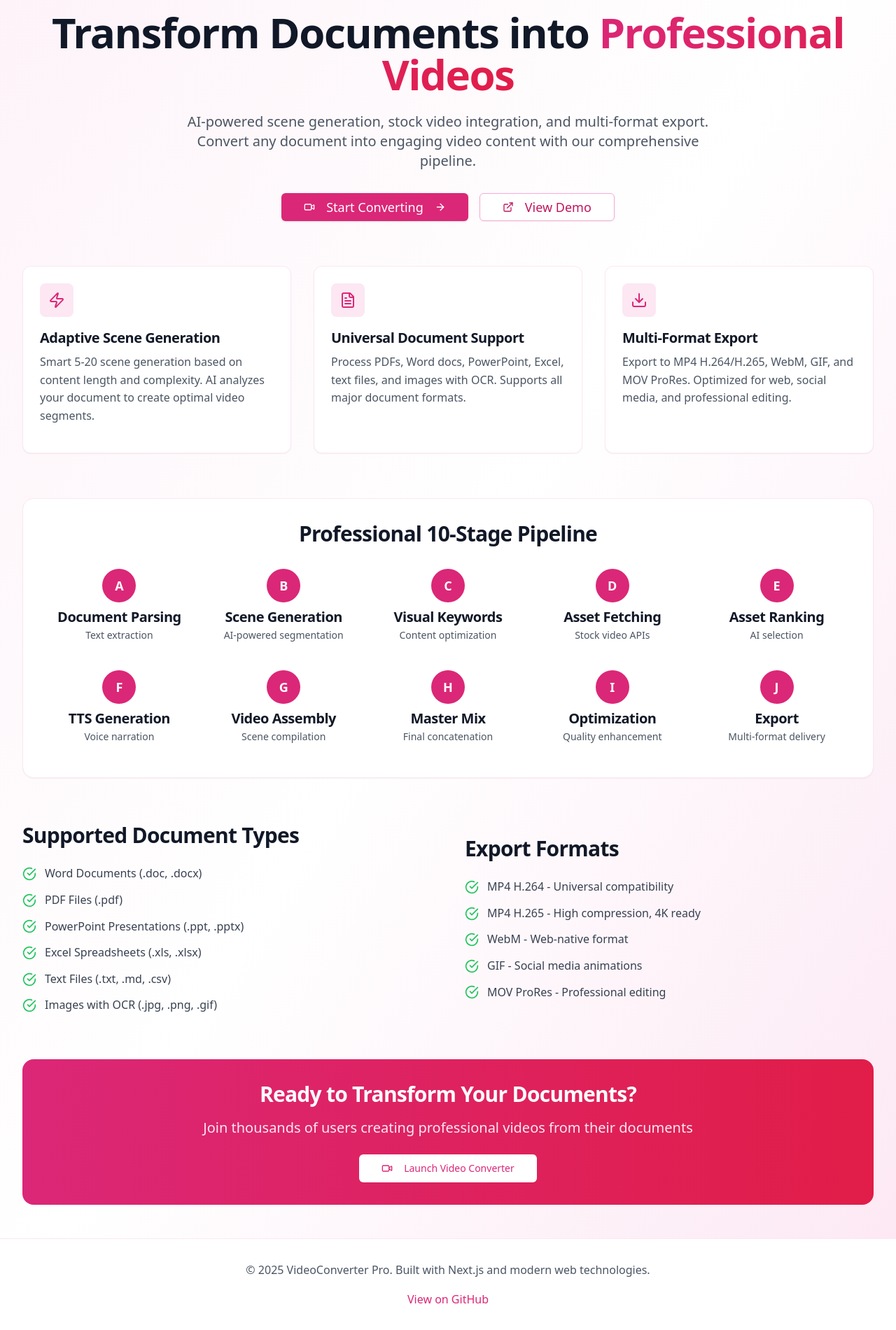
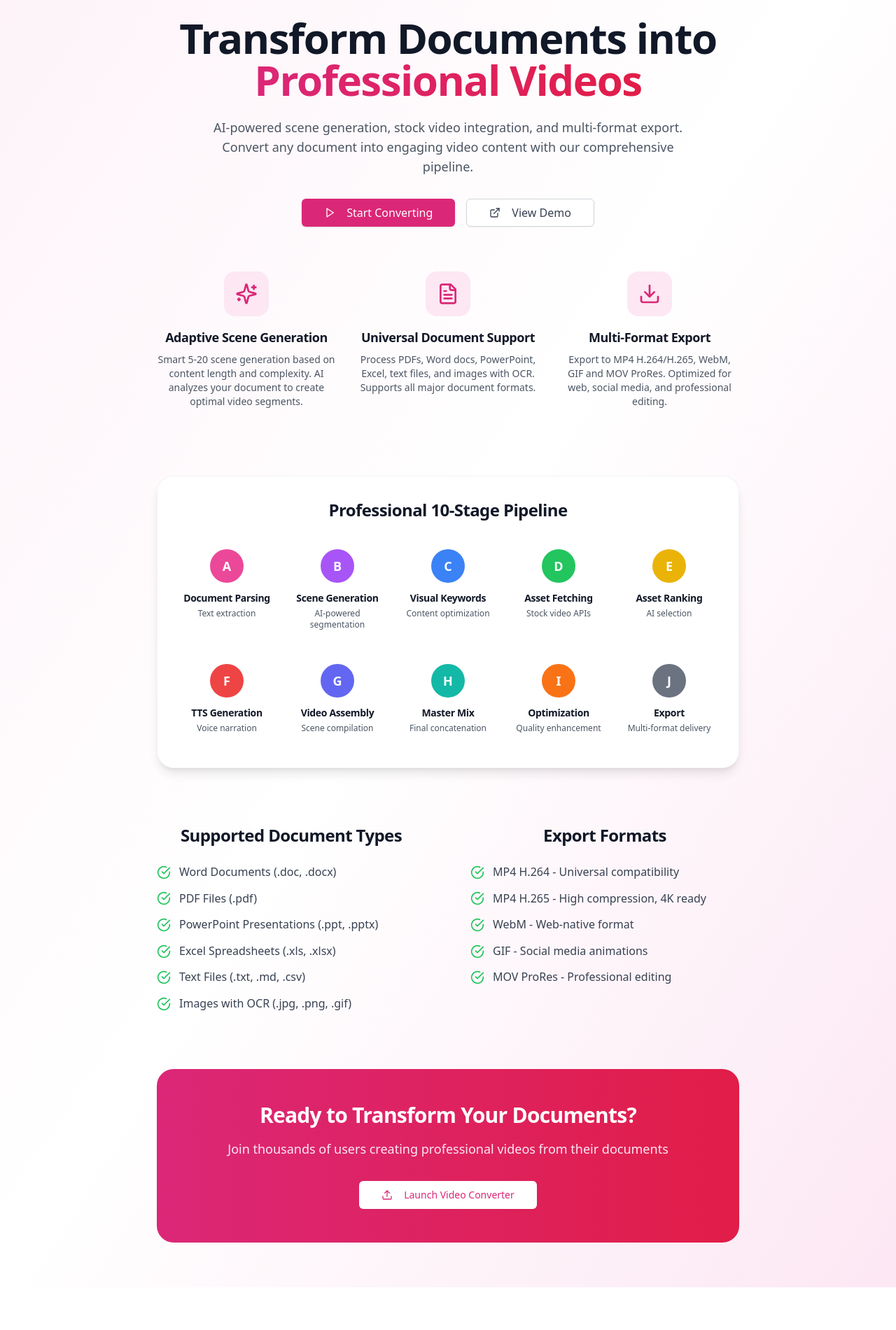
Before and after one commit to Adarsh380/Video_conversion-, a Next.js app: page / in a window 1280 px wide. Shown: the part 157-2058 px from the top of the page at 70% size. After the commit the page ends 1997 px from the top, so only its background shows below. Built offline with nearby package versions, Linux system fonts and the light colour scheme.

Commit message:
UI: slim header on index, header/nav updates and CSS tweaks; updated video-converter styling

```diff
--- a/app/page.tsx
+++ b/app/page.tsx
@@ -1,7 +1,7 @@
 "use client";
 
 import { Button } from "@/components/ui/button";
-import { Video, ExternalLink, Sparkles, Zap, FileText, Download, ArrowRight, Play, CheckCircle } from "lucide-react";
+import { Video, ExternalLink, FileText, Download, ArrowRight, Play, CheckCircle, Sparkles, Bot, Upload } from "lucide-react";
 import Link from "next/link";
 
 export default function Home() {
@@ -12,7 +12,9 @@ export default function Home() {
         <div className="max-w-7xl mx-auto px-4 sm:px-6 lg:px-8">
           <div className="flex items-center justify-between h-16">
             <div className="flex items-center space-x-2">
-              <Video className="h-8 w-8 text-pink-600" />
+              <div className="w-8 h-8 bg-pink-600 rounded-lg flex items-center justify-center">
+                <Video className="h-5 w-5 text-white" />
+              </div>
               <span className="text-xl font-bold text-gray-900">VideoConverter Pro</span>
             </div>
             <Button asChild variant="outline" className="border-pink-300 text-pink-700 hover:bg-pink-50">
@@ -26,100 +28,110 @@ export default function Home() {
       </nav>
 
       {/* Hero Section */}
-      <div className="max-w-7xl mx-auto px-4 sm:px-6 lg:px-8 py-12">
-        <div className="text-center mb-16">
-          <div className="inline-flex items-center px-4 py-2 bg-pink-100 rounded-full text-pink-800 text-sm font-medium mb-6">
-            <Sparkles className="w-4 h-4 mr-2" />
+      <div className="max-w-4xl mx-auto px-4 sm:px-6 lg:px-8 py-16 text-center">
+        <div className="inline-flex items-center px-3 py-1 bg-pink-100 rounded-full text-pink-800 text-sm font-medium mb-6">
+          <Bot className="w-4 h-4 mr-2" />
           Advanced Document-to-Video Pipeline v2.0
         </div>
 
-          <h1 className="text-5xl md:text-6xl font-bold text-gray-900 mb-6">
-            Transform Documents into
-            <span className="text-transparent bg-clip-text bg-gradient-to-r from-pink-600 to-rose-600"> Professional Videos</span>
+        <h1 className="text-4xl md:text-6xl font-bold text-gray-900 mb-6">
+          Transform Documents into <br />
+          <span className="text-transparent bg-clip-text bg-gradient-to-r from-pink-600 to-rose-600">Professional Videos</span>
         </h1>
 
-          <p className="text-xl text-gray-600 mb-8 max-w-3xl mx-auto">
+        <p className="text-lg text-gray-600 mb-8 max-w-2xl mx-auto">
           AI-powered scene generation, stock video integration, and multi-format export.
           Convert any document into engaging video content with our comprehensive pipeline.
         </p>
 
-          <div className="flex flex-col sm:flex-row items-center justify-center gap-4">
-            <Button asChild size="lg" className="bg-pink-600 hover:bg-pink-700 text-white px-8 py-3 text-lg">
+        <div className="flex flex-col sm:flex-row items-center justify-center gap-4 mb-16">
+          <Button asChild size="lg" className="bg-pink-600 hover:bg-pink-700 text-white px-8 py-3 text-base">
             <Link href="/video-converter">
-                <Video className="w-5 h-5 mr-2" />
+              <Play className="w-5 h-5 mr-2" />
               Start Converting
-                <ArrowRight className="w-5 h-5 ml-2" />
             </Link>
           </Button>
 
-            <Button variant="outline" size="lg" className="border-pink-300 text-pink-700 hover:bg-pink-50 px-8 py-3 text-lg">
+          <Button variant="outline" size="lg" className="border-gray-300 text-gray-700 hover:bg-gray-50 px-8 py-3 text-base">
             <ExternalLink className="w-5 h-5 mr-2" />
             View Demo
           </Button>
         </div>
+
+        {/* Features Grid */}
+        <div className="grid md:grid-cols-3 gap-8 mb-20">
+          <div className="text-center">
+            <div className="w-16 h-16 bg-pink-100 rounded-2xl flex items-center justify-center mx-auto mb-4">
+              <Sparkles className="w-8 h-8 text-pink-600" />
+            </div>
+            <h3 className="text-lg font-semibold text-gray-900 mb-2">Adaptive Scene Generation</h3>
+            <p className="text-gray-600 text-sm">Smart 5-20 scene generation based on content length and complexity. AI analyzes your document to create optimal video segments.</p>
           </div>
 
-        {/* Features Grid */}
-        <div className="grid md:grid-cols-3 gap-8 mb-16">
-          <div className="bg-white rounded-xl p-6 shadow-sm border border-pink-100">
-            <div className="w-12 h-12 bg-pink-100 rounded-lg flex items-center justify-center mb-4">
-              <Zap className="w-6 h-6 text-pink-600" />
+          <div className="text-center">
+            <div className="w-16 h-16 bg-pink-100 rounded-2xl flex items-center justify-center mx-auto mb-4">
+              <FileText className="w-8 h-8 text-pink-600" />
             </div>
-            <h3 className="text-xl font-semibold text-gray-900 mb-2">Adaptive Scene Generation</h3>
-            <p className="text-gray-600">Smart 5-20 scene generation based on content length and complexity. AI analyzes your document to create optimal video segments.</p>
+            <h3 className="text-lg font-semibold text-gray-900 mb-2">Universal Document Support</h3>
+            <p className="text-gray-600 text-sm">Process PDFs, Word docs, PowerPoint, Excel, text files, and images with OCR. Supports all major document formats.</p>
           </div>
 
-          <div className="bg-white rounded-xl p-6 shadow-sm border border-pink-100">
-            <div className="w-12 h-12 bg-pink-100 rounded-lg flex items-center justify-center mb-4">
-              <FileText className="w-6 h-6 text-pink-600" />
+          <div className="text-center">
+            <div className="w-16 h-16 bg-pink-100 rounded-2xl flex items-center justify-center mx-auto mb-4">
+              <Download className="w-8 h-8 text-pink-600" />
             </div>
-            <h3 className="text-xl font-semibold text-gray-900 mb-2">Universal Document Support</h3>
-            <p className="text-gray-600">Process PDFs, Word docs, PowerPoint, Excel, text files, and images with OCR. Supports all major document formats.</p>
-          </div>
-
-          <div className="bg-white rounded-xl p-6 shadow-sm border border-pink-100">
-            <div className="w-12 h-12 bg-pink-100 rounded-lg flex items-center justify-center mb-4">
-              <Download className="w-6 h-6 text-pink-600" />
-            </div>
-            <h3 className="text-xl font-semibold text-gray-900 mb-2">Multi-Format Export</h3>
-            <p className="text-gray-600">Export to MP4 H.264/H.265, WebM, GIF, and MOV ProRes. Optimized for web, social media, and professional editing.</p>
+            <h3 className="text-lg font-semibold text-gray-900 mb-2">Multi-Format Export</h3>
+            <p className="text-gray-600 text-sm">Export to MP4 H.264/H.265, WebM, GIF and MOV ProRes. Optimized for web, social media, and professional editing.</p>
           </div>
         </div>
 
         {/* Pipeline Overview */}
-        <div className="bg-white rounded-2xl p-8 shadow-sm border border-pink-100 mb-16">
-          <h2 className="text-3xl font-bold text-gray-900 text-center mb-8">
+        <div className="bg-white rounded-3xl p-8 shadow-lg border border-gray-100 mb-20">
+          <h2 className="text-2xl font-bold text-gray-900 text-center mb-10">
             Professional 10-Stage Pipeline
           </h2>
 
-          <div className="grid md:grid-cols-2 lg:grid-cols-5 gap-6">
+          <div className="grid grid-cols-2 md:grid-cols-5 gap-6 mb-8">
             {[
-              { stage: "A", title: "Document Parsing", desc: "Text extraction" },
-              { stage: "B", title: "Scene Generation", desc: "AI-powered segmentation" },
-              { stage: "C", title: "Visual Keywords", desc: "Content optimization" },
-              { stage: "D", title: "Asset Fetching", desc: "Stock video APIs" },
-              { stage: "E", title: "Asset Ranking", desc: "AI selection" },
-              { stage: "F", title: "TTS Generation", desc: "Voice narration" },
-              { stage: "G", title: "Video Assembly", desc: "Scene compilation" },
-              { stage: "H", title: "Master Mix", desc: "Final concatenation" },
-              { stage: "I", title: "Optimization", desc: "Quality enhancement" },
-              { stage: "J", title: "Export", desc: "Multi-format delivery" }
+              { stage: "A", title: "Document Parsing", desc: "Text extraction", color: "bg-pink-500" },
+              { stage: "B", title: "Scene Generation", desc: "AI-powered segmentation", color: "bg-purple-500" },
+              { stage: "C", title: "Visual Keywords", desc: "Content optimization", color: "bg-blue-500" },
+              { stage: "D", title: "Asset Fetching", desc: "Stock video APIs", color: "bg-green-500" },
+              { stage: "E", title: "Asset Ranking", desc: "AI selection", color: "bg-yellow-500" }
             ].map((item, index) => (
               <div key={index} className="text-center">
-                <div className="w-12 h-12 bg-pink-600 text-white rounded-full flex items-center justify-center font-bold text-lg mx-auto mb-2">
+                <div className={`w-12 h-12 ${item.color} text-white rounded-full flex items-center justify-center font-bold text-lg mx-auto mb-3`}>
                   {item.stage}
                 </div>
-                <h4 className="font-semibold text-gray-900 mb-1">{item.title}</h4>
-                <p className="text-sm text-gray-600">{item.desc}</p>
+                <h4 className="font-semibold text-gray-900 mb-1 text-sm">{item.title}</h4>
+                <p className="text-xs text-gray-600">{item.desc}</p>
+              </div>
+            ))}
+          </div>
+
+          <div className="grid grid-cols-2 md:grid-cols-5 gap-6">
+            {[
+              { stage: "F", title: "TTS Generation", desc: "Voice narration", color: "bg-red-500" },
+              { stage: "G", title: "Video Assembly", desc: "Scene compilation", color: "bg-indigo-500" },
+              { stage: "H", title: "Master Mix", desc: "Final concatenation", color: "bg-teal-500" },
+              { stage: "I", title: "Optimization", desc: "Quality enhancement", color: "bg-orange-500" },
+              { stage: "J", title: "Export", desc: "Multi-format delivery", color: "bg-gray-500" }
+            ].map((item, index) => (
+              <div key={index} className="text-center">
+                <div className={`w-12 h-12 ${item.color} text-white rounded-full flex items-center justify-center font-bold text-lg mx-auto mb-3`}>
+                  {item.stage}
+                </div>
+                <h4 className="font-semibold text-gray-900 mb-1 text-sm">{item.title}</h4>
+                <p className="text-xs text-gray-600">{item.desc}</p>
               </div>
             ))}
           </div>
         </div>
 
         {/* Supported Formats */}
-        <div className="grid md:grid-cols-2 gap-12 items-center mb-16">
+        <div className="grid md:grid-cols-2 gap-16 mb-20">
           <div>
-            <h2 className="text-3xl font-bold text-gray-900 mb-6">Supported Document Types</h2>
+            <h2 className="text-2xl font-bold text-gray-900 mb-6">Supported Document Types</h2>
             <div className="space-y-3">
               {[
                 "Word Documents (.doc, .docx)",
@@ -130,7 +142,7 @@ export default function Home() {
                 "Images with OCR (.jpg, .png, .gif)"
               ].map((format, index) => (
                 <div key={index} className="flex items-center space-x-3">
-                  <CheckCircle className="w-5 h-5 text-green-500" />
+                  <CheckCircle className="w-5 h-5 text-green-500 flex-shrink-0" />
                   <span className="text-gray-700">{format}</span>
                 </div>
               ))}
@@ -138,7 +150,7 @@ export default function Home() {
           </div>
 
           <div>
-            <h2 className="text-3xl font-bold text-gray-900 mb-6">Export Formats</h2>
+            <h2 className="text-2xl font-bold text-gray-900 mb-6">Export Formats</h2>
             <div className="space-y-3">
               {[
                 "MP4 H.264 - Universal compatibility",
@@ -148,7 +160,7 @@ export default function Home() {
                 "MOV ProRes - Professional editing"
               ].map((format, index) => (
                 <div key={index} className="flex items-center space-x-3">
-                  <CheckCircle className="w-5 h-5 text-green-500" />
+                  <CheckCircle className="w-5 h-5 text-green-500 flex-shrink-0" />
                   <span className="text-gray-700">{format}</span>
                 </div>
               ))}
@@ -157,33 +169,19 @@ export default function Home() {
         </div>
 
         {/* CTA Section */}
-        <div className="bg-gradient-to-r from-pink-600 to-rose-600 rounded-2xl p-8 text-center text-white">
+        <div className="bg-gradient-to-r from-pink-600 to-rose-600 rounded-3xl p-12 text-center text-white">
           <h2 className="text-3xl font-bold mb-4">Ready to Transform Your Documents?</h2>
-          <p className="text-xl text-pink-100 mb-6">
+          <p className="text-lg text-pink-100 mb-8">
             Join thousands of users creating professional videos from their documents
           </p>
-          <Button asChild size="lg" variant="secondary" className="bg-white text-pink-600 hover:bg-pink-50">
+          <Button asChild size="lg" variant="secondary" className="bg-white text-pink-600 hover:bg-pink-50 px-8 py-3">
             <Link href="/video-converter">
-              <Video className="w-5 h-5 mr-2" />
+              <Upload className="w-5 h-5 mr-2" />
               Launch Video Converter
             </Link>
           </Button>
         </div>
       </div>
-
-      {/* Footer */}
-      <footer className="bg-white border-t border-pink-200/50 py-8">
-        <div className="max-w-7xl mx-auto px-4 sm:px-6 lg:px-8">
-          <div className="text-center text-gray-600">
-            <p>&copy; 2025 VideoConverter Pro. Built with Next.js and modern web technologies.</p>
-            <div className="mt-2">
-              <Link href="https://github.com/Adarsh380/Video_conversion-" className="text-pink-600 hover:text-pink-700">
-                View on GitHub
-              </Link>
-            </div>
-          </div>
-        </div>
-      </footer>
     </div>
   );
 }
--- a/postcss.config.mjs
+++ b/postcss.config.mjs
@@ -1,9 +1,6 @@
-/** @type {import('postcss-load-config').Config} */
-const config = {
+module.exports = {
   plugins: {
     tailwindcss: {},
     autoprefixer: {},
   },
 }
-
-export default config
```
Also changed, not shown: index.html (+50 -29 lines), next.config.js (deleted, +0 -17 lines), tsconfig.json (+24 -12 lines), 1 other file (tests, documents, lock files or other folders). Lines whose indentation alone changed are shown as unchanged.
